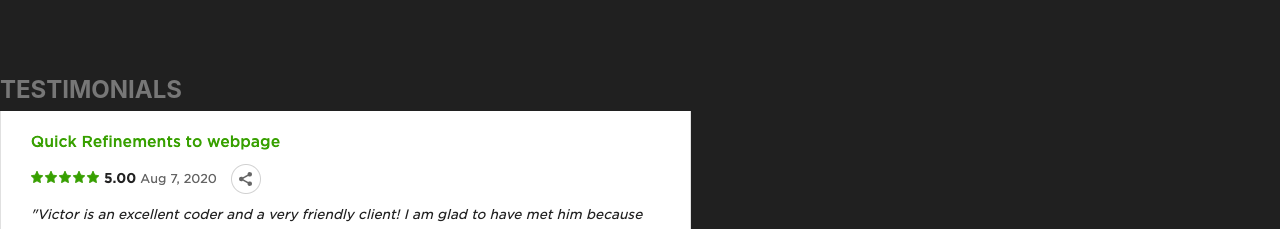
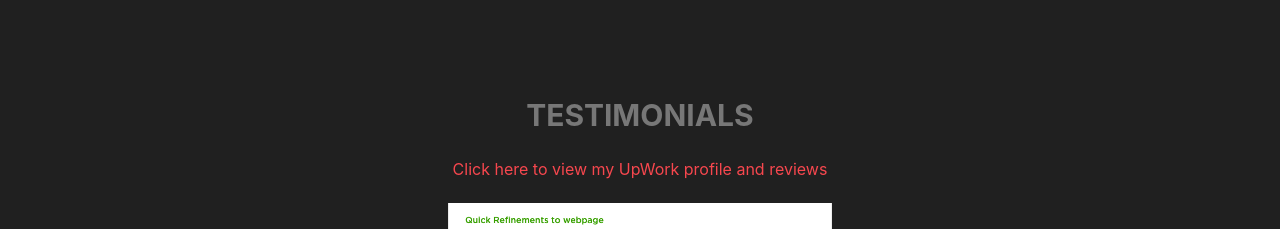
Before and after one commit to VPAbraham/portfolio-page, a React (Create React App) app: page / in a window 1280 px wide. Shown: the part 2547-2776 px from the top of the page. Built offline with nearby package versions, Linux system fonts and the light colour scheme; a web font is replaced by a local one.

Commit message:
Finish testimonial carousel section

```diff
--- a/src/App/App.js
+++ b/src/App/App.js
@@ -12,7 +12,7 @@ import {Route, Switch} from 'react-router-dom';
 class App extends Component {
   render() {
     return(
-      <div>
+      <div className='app'>
         {/* <Heading /> */}
         <Switch>
           <Route path='/contact'>
--- a/src/App/App.scss
+++ b/src/App/App.scss
@@ -13,6 +13,9 @@
 html {
   font-size: 62.5%;
   background: rgb(32, 32, 32);
+}
+
+.app {
 }
 
 a {
--- a/src/components/ProjectsSection/ProjectsSection.scss
+++ b/src/components/ProjectsSection/ProjectsSection.scss
@@ -9,6 +9,7 @@
     font-size: 3rem;
     // font-family: $font-sans-serif;
     // font-weight: lighter;
+    margin-bottom: 2rem;
   }
 
   &__section {
--- a/src/components/TestimonialsSection/TestimonialsSection.js
+++ b/src/components/TestimonialsSection/TestimonialsSection.js
@@ -8,7 +8,10 @@ const TestimonialsSection = () => {
     <>
       {
         testimonialImages.map(img => {
-          return (<img src={img} alt='UpWork testimonial screenshot.' /> )
+          return (<img className='test-img'
+            src={img}
+            alt='UpWork testimonial screenshot.'
+            /> )
         })
       }
     </>
@@ -18,7 +21,14 @@ const TestimonialsSection = () => {
   return(
     <div className='testimonials'>
       <h2 className='testimonials__header'>TESTIMONIALS</h2>
-      <div className='testimonal__imgs'>
+      <a
+        href='https://www.upwork.com/freelancers/~011fc54692d81440ba'
+        target='_blank'>
+          <span
+          className='testimonials__link'
+          >Click here to view my UpWork profile and reviews</span>
+      </a>
+      <div className='testimonials__imgs'>
         {imageCollection()}
       </div>
     </div>
--- a/src/components/TestimonialsSection/TestimonialsSection.scss
+++ b/src/components/TestimonialsSection/TestimonialsSection.scss
@@ -0,0 +1,28 @@
+@import '../../variables.scss';
+
+.testimonials {
+  text-align: center;
+
+  &__header {
+    font-size: 3rem;
+    margin-bottom: 1.5rem;
+  }
+
+  &__imgs {
+    display: flex;
+    flex-direction: column;
+    justify-content: center;
+    width: 100%;
+    margin-top: 2rem;
+
+
+    .test-img {
+      width: 30%;
+      height: auto;
+      margin: auto;
+      margin-bottom: 2rem;
+      display: block;
+    }
+  }
+
+}
--- a/src/views/Home/Home.scss
+++ b/src/views/Home/Home.scss
@@ -4,4 +4,5 @@
   font-size: 16px;
   line-height: 1.7;
   color: $color-grey-dark;
+  padding-bottom: 5rem;
 }
```
